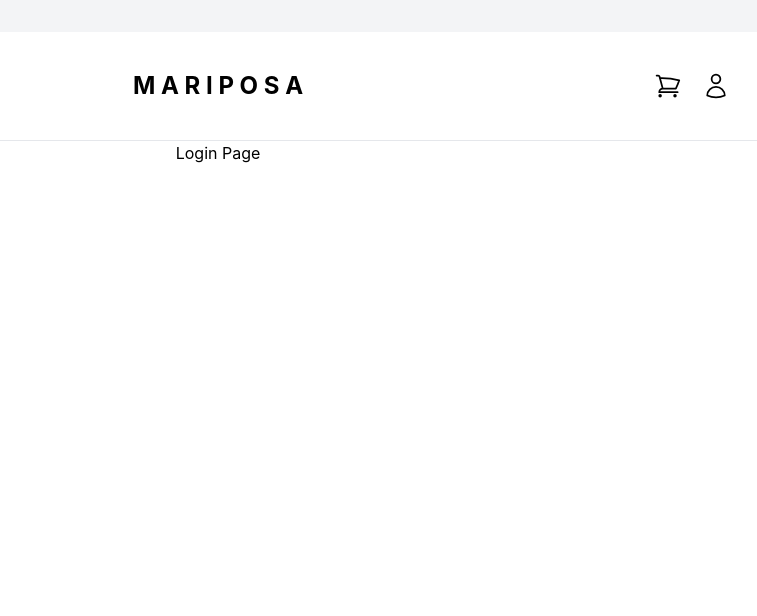
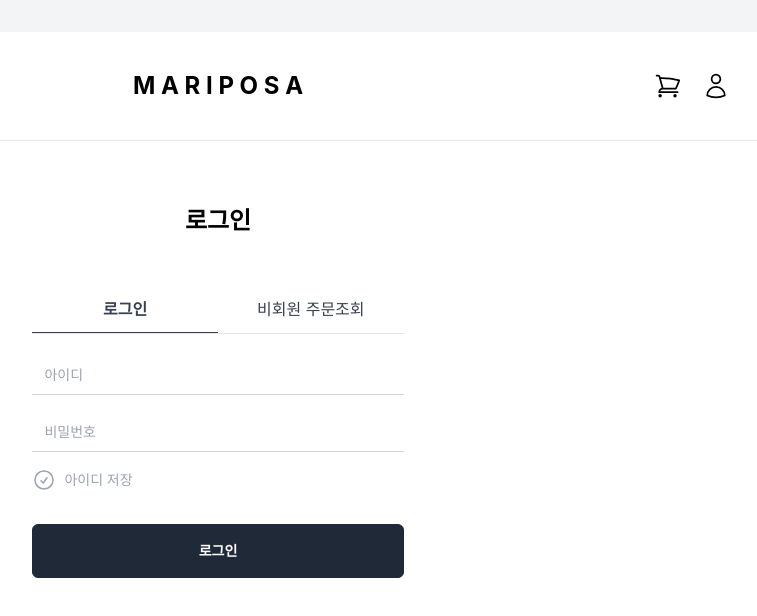
Before and after one commit to mminhou/Mariposa, a React (Create React App) app: page /login in a window 1280 px wide. Shown: the top 616 px of the page, without its empty margins (422-1179 px from the left). Built offline with nearby package versions, Linux system fonts and the light colour scheme.

Commit message:
Feat: 로그인 페이지 구현 (아이디 저장, 로그인 폼까지 구현)

```diff
--- /dev/null
+++ b/src/components/LoginPage/LoginForm.tsx
@@ -0,0 +1,157 @@
+import React, { useEffect, useState } from 'react';
+import { useNavigate } from 'react-router-dom';
+
+const LoginForm = () => {
+  const [userId, setUserId] = useState('');
+  const [password, setPassword] = useState('');
+  const [rememberId, setRememberId] = useState(false);
+  const [error, setError] = useState('');
+  const navigate = useNavigate();
+
+  // 컴포넌트가 마운트될 때 localStorage에서 저장된 아이디 불러오기
+  useEffect(() => {
+    const storedUserId = localStorage.getItem('rememberedUserId');
+    if (storedUserId) {
+      setUserId(storedUserId);
+      setRememberId(true); // 저장된 아이디가 있으면 체크박스 활성화
+    }
+  }, []);
+
+  // 체크박스 상태 변경 시 처리
+  const handleCheckboxChange = () => {
+    const newRememberState = !rememberId;
+
+    setRememberId(newRememberState);
+
+    if (!newRememberState) {
+      // 체크박스를 해제하면 저장된 아이디 삭제
+      localStorage.removeItem('rememberedUserId');
+      setUserId(''); // 아이디 필드도 초기화
+      setPassword(''); // 패스워드 필드도 초기화
+    }
+  };
+
+  const handleSubmit = (e: React.FormEvent) => {
+    e.preventDefault();
+
+    // 간단한 유효성 검사
+    if (!userId) {
+      setError('아이디를 입력해주세요.');
+      return;
+    }
+    if (!password) {
+      setError('비밀번호를 입력해주세요.');
+      return;
+    }
+
+    // 체크박스가 활성화된 경우에만 아이디 저장
+    if (rememberId) {
+      localStorage.setItem('rememberedUserId', userId);
+    }
+
+    // 로그인 성공 처리 (예: 서버 API 호출)
+    console.log('로그인 시도:', { userId, password, rememberId });
+
+    // 에러 초기화 및 후속 처리
+    setError('');
+    alert('로그인 성공!');
+    navigate('/');
+  };
+
+  return (
+    <div className="w-full mx-auto justify-center items-center">
+      <form onSubmit={handleSubmit}>
+        <div className="mb-4">
+          <label
+            htmlFor="userId"
+            className="block text-sm font-medium text-gray-600 text-left"
+          />
+          <input
+            id="userId"
+            type="text"
+            value={userId}
+            onChange={(e) => setUserId(e.target.value)}
+            className="mt-1 block w-full px-3 py-2 border-b border-gray-300 focus:border-gray-600 focus:border-b-2 focus:outline-none focus:ring-0 placeholder:text-sm"
+            placeholder="아이디"
+          />
+        </div>
+
+        <div className="mb-4">
+          <label
+            htmlFor="password"
+            className="block text-sm font-medium text-gray-600 text-left"
+          />
+
+          <input
+            id="password"
+            type="password"
+            value={password}
+            onChange={(e) => setPassword(e.target.value)}
+            className="mt-1 block w-full px-3 py-2 border-b border-gray-300 focus:border-gray-600 focus:border-b-2 focus:outline-none focus:ring-0 placeholder:text-sm"
+            placeholder="비밀번호"
+          />
+        </div>
+
+        {/* 아이디 저장 체크박스 */}
+        <div className="flex items-center w-full">
+          <div className="w-1/2 text-left flex items-center">
+            {rememberId ? (
+              <svg
+                xmlns="http://www.w3.org/2000/svg"
+                viewBox="0 0 24 24"
+                fill="currentColor"
+                className="size-6"
+                onClick={handleCheckboxChange}
+              >
+                <path
+                  fill-rule="evenodd"
+                  d="M2.25 12c0-5.385 4.365-9.75 9.75-9.75s9.75 4.365 9.75 9.75-4.365 9.75-9.75 9.75S2.25 17.385 2.25 12Zm13.36-1.814a.75.75 0 1 0-1.22-.872l-3.236 4.53L9.53 12.22a.75.75 0 0 0-1.06 1.06l2.25 2.25a.75.75 0 0 0 1.14-.094l3.75-5.25Z"
+                  clip-rule="evenodd"
+                />
+              </svg>
+            ) : (
+              <svg
+                xmlns="http://www.w3.org/2000/svg"
+                fill="none"
+                viewBox="0 0 24 24"
+                stroke-width="1.5"
+                stroke="currentColor"
+                className="size-6 text-gray-400"
+                onClick={handleCheckboxChange}
+              >
+                <path
+                  stroke-linecap="round"
+                  stroke-linejoin="round"
+                  d="M9 12.75 11.25 15 15 9.75M21 12a9 9 0 1 1-18 0 9 9 0 0 1 18 0Z"
+                />
+              </svg>
+            )}
+
+            <label htmlFor="rememberId" className="ml-2 text-sm text-gray-400 font-medium">
+              아이디 저장
+            </label>
+          </div>
+          <div className="w-1/2">
+            {/* 아이디, 패스워드 예외처리 */}
+            {error && (
+              <div className="w-full mx-auto justify-center items-center">
+                <div className="text-red-500 font-bold text-sm text-right">
+                  {error}
+                </div>
+              </div>
+            )}
+          </div>
+        </div>
+
+        <button
+          type="submit"
+          className="w-full p-4 mt-8 bg-gray-800 text-white text-sm font-bold rounded-md border border-gray-800"
+        >
+          로그인
+        </button>
+      </form>
+    </div>
+  );
+};
+
+export default LoginForm;
--- a/src/components/LoginPage/LoginPage.tsx
+++ b/src/components/LoginPage/LoginPage.tsx
@@ -1,7 +1,70 @@
-import React from 'react';
+import React, { useState } from 'react';
+import LoginForm from './LoginForm';
 
 const LoginPage = () => {
-  return <div>Login Page</div>;
+  const [selectedTab, setSelectedTab] = useState(0);
+  const tabs = ['로그인', '비회원 주문조회'];
+
+  return (
+    <div className="p-4 md:px-16">
+      <h1 className="text-2xl font-bold m-12 mb-8">로그인</h1>
+      <div className="sm:w-[80%] md:w-[70%] lg:w-[45%] xl:w-[35%] mx-auto p-4">
+        <div className="space-y-5">
+          {/* Tab Bar: flex로 전체 가로 폭 차지, 중앙 정렬 */}
+          <div className="border-b border-b-gray-200">
+            <ul className="flex items-center text-md">
+              {tabs.map((tab, index) => (
+                <li className="flex-1">
+                  <p
+                    key={index}
+                    onClick={() => setSelectedTab(index)}
+                    className={`
+                relative flex items-center justify-center gap-2 px-1 py-3 text-gray-700
+                ${selectedTab === index ? 'after:absolute after:left-0 after:bottom-0 after:h-[1px] after:w-full after:bg-gray-700 font-extrabold' : ''}
+                hover:font-extrabold
+              `}
+                  >
+                    {tab}
+                  </p>
+                </li>
+              ))}
+            </ul>
+          </div>
+
+          {/* Tab Content */}
+          <div className="pb-10">
+            {/* 로그인 */}
+            {selectedTab === 0 && <LoginForm />}
+            {/* 비회원 주문조회 */}
+            {selectedTab === 1 && (
+              <div className="p-4 bg-gray-100 w-full mx-auto justify-center items-center">
+                <div className="flex justify-center items-center pt-10">
+                  <svg
+                    xmlns="http://www.w3.org/2000/svg"
+                    fill="none"
+                    viewBox="0 0 24 24"
+                    stroke-width="1"
+                    stroke="currentColor"
+                    className="size-14 text-gray-400"
+                  >
+                    <path
+                      stroke-linecap="round"
+                      stroke-linejoin="round"
+                      d="M12 9v3.75m9-.75a9 9 0 1 1-18 0 9 9 0 0 1 18 0Zm-9 3.75h.008v.008H12v-.008Z"
+                    />
+                  </svg>
+                </div>
+
+                <p className="p-10 pt-3 text-sm text-gray-400">
+                  서비스 준비중입니다.
+                </p>
+              </div>
+            )}
+          </div>
+        </div>
+      </div>
+    </div>
+  );
 };
 
 export default LoginPage;
```
